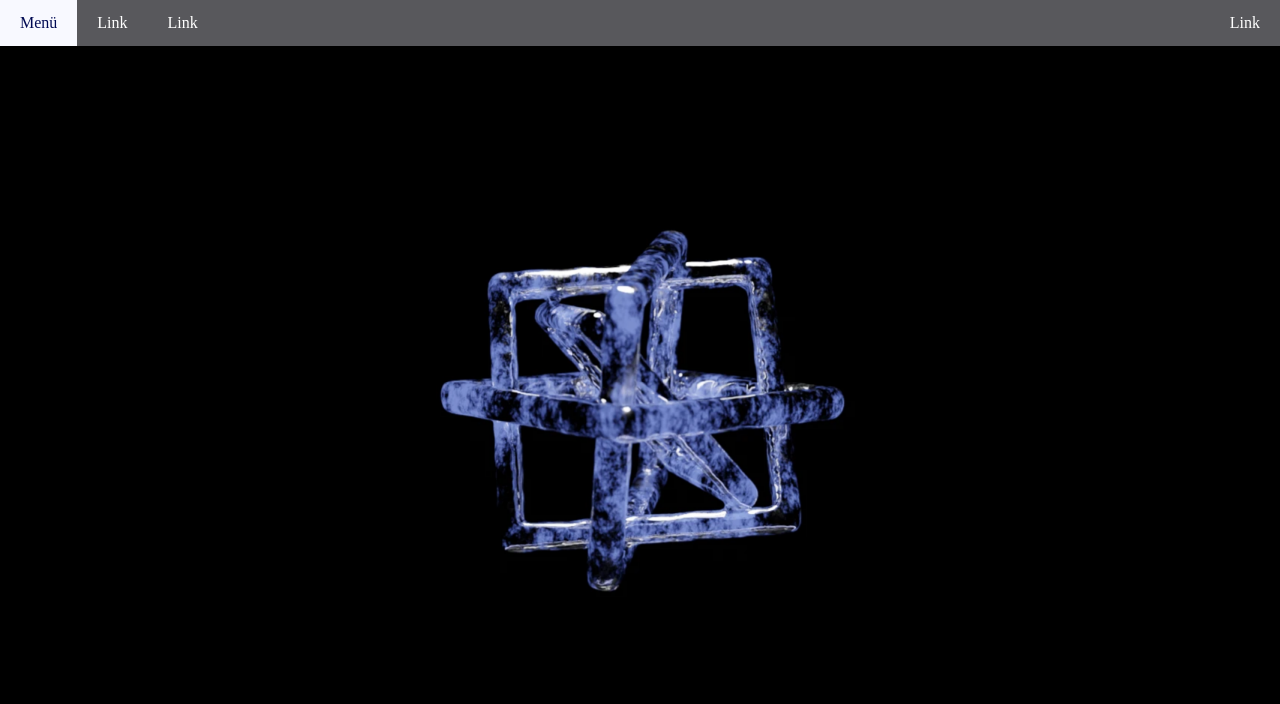
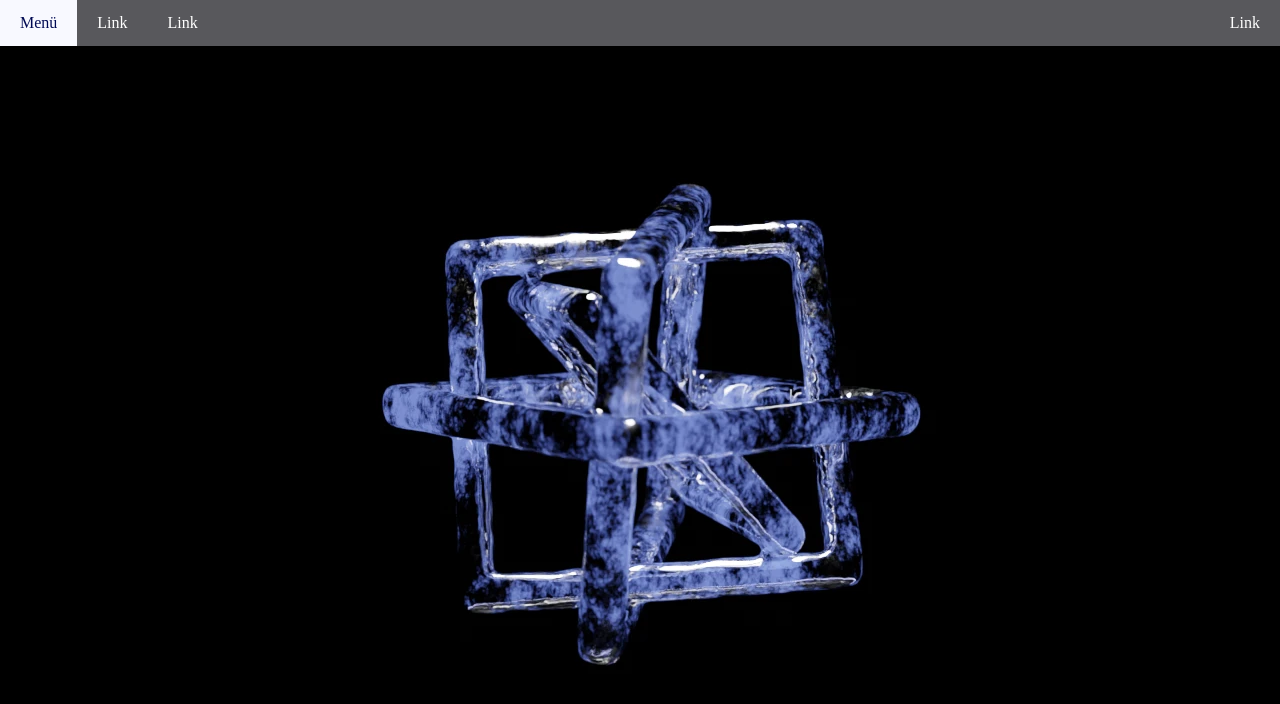
Before and after one commit to Proklosz/Splash, a plain HTML site: page index.html in a window 1280 px wide. Shown: the top 704 px of the page. Drawn offline with Linux system fonts and the light colour scheme.

Commit message:
Add files via upload

```diff
--- a/PF2ss.css
+++ b/PF2ss.css
@@ -62,8 +62,8 @@ body{
 }
 .backgroundvid{
     position: fixed;
-    top:0%;
-    left:0%;
+    top:10px;
+
     width:100%;
     height:100%;
 }
@@ -72,7 +72,8 @@ body{
     top:50%;
     left:50%;
     transform:translate(-50%, -50%);
-    max-width: 75%;
+    min-width:75%;
+    max-width: 100%;
 }
 
 .focim{
--- a/index.html
+++ b/index.html
@@ -89,7 +89,7 @@
     <a href="#" class="right">Link</a>
 </div>
 <div class="backgroundvid">
-    <img  src="0001.webp"  id="image" width="1000px" align="left" >
+    <img  src="0001.webp"  id="image" width="100%" align="left" >
 </div>
 <div class="referencilya">
     <h1>
```
